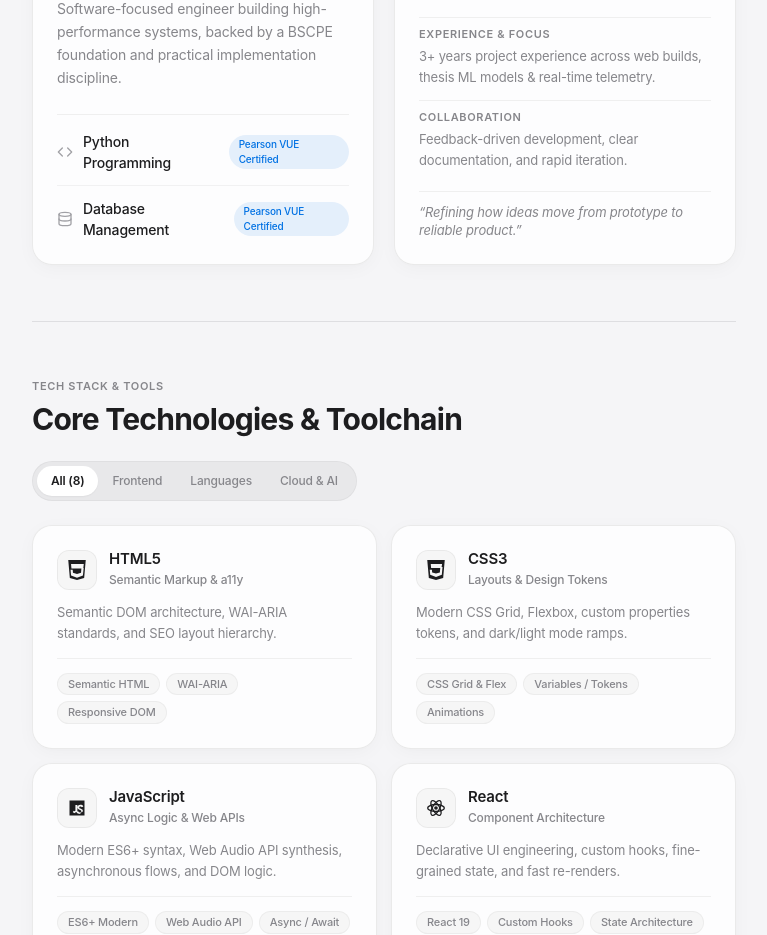
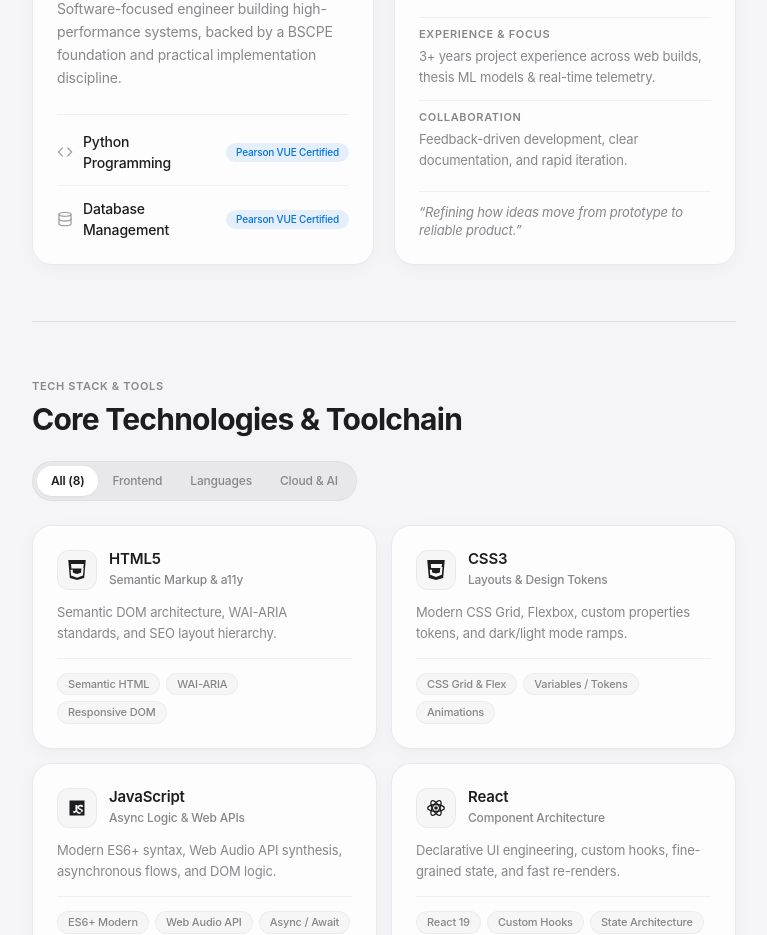
Before and after one commit to ChristianJudeEraldo/My-Portfolio, a Next.js app: page / in a window 1280 px wide. Shown: the part 780-1715 px from the top of the page, without its empty margins (376-1143 px from the left). Built offline with nearby package versions, Linux system fonts and the light colour scheme.

Commit message:
modified the UI for Apple's HIG

```diff
--- a/app/page.tsx
+++ b/app/page.tsx
@@ -192,7 +192,7 @@ export default function Home() {
                   </div>
                   <p className="text-[14px] font-medium text-(--ink)">Python Programming</p>
                 </div>
-                <span className="rounded-full px-2.5 py-0.5 text-[10px] font-medium bg-(--apple-blue)/10 text-(--apple-blue) dark:bg-(--apple-blue)/15 dark:text-(--apple-blue)">
+                <span className="rounded-full px-2.5 py-0.5 text-[10px] font-medium whitespace-nowrap shrink-0 bg-(--apple-blue)/10 text-(--apple-blue) dark:bg-(--apple-blue)/15 dark:text-(--apple-blue)">
                   Pearson VUE Certified
                 </span>
               </div>
@@ -206,7 +206,7 @@ export default function Home() {
                   </div>
                   <p className="text-[14px] font-medium text-(--ink)">Database Management</p>
                 </div>
-                <span className="rounded-full px-2.5 py-0.5 text-[10px] font-medium bg-(--apple-blue)/10 text-(--apple-blue) dark:bg-(--apple-blue)/15 dark:text-(--apple-blue)">
+                <span className="rounded-full px-2.5 py-0.5 text-[10px] font-medium whitespace-nowrap shrink-0 bg-(--apple-blue)/10 text-(--apple-blue) dark:bg-(--apple-blue)/15 dark:text-(--apple-blue)">
                   Pearson VUE Certified
                 </span>
               </div>
```
